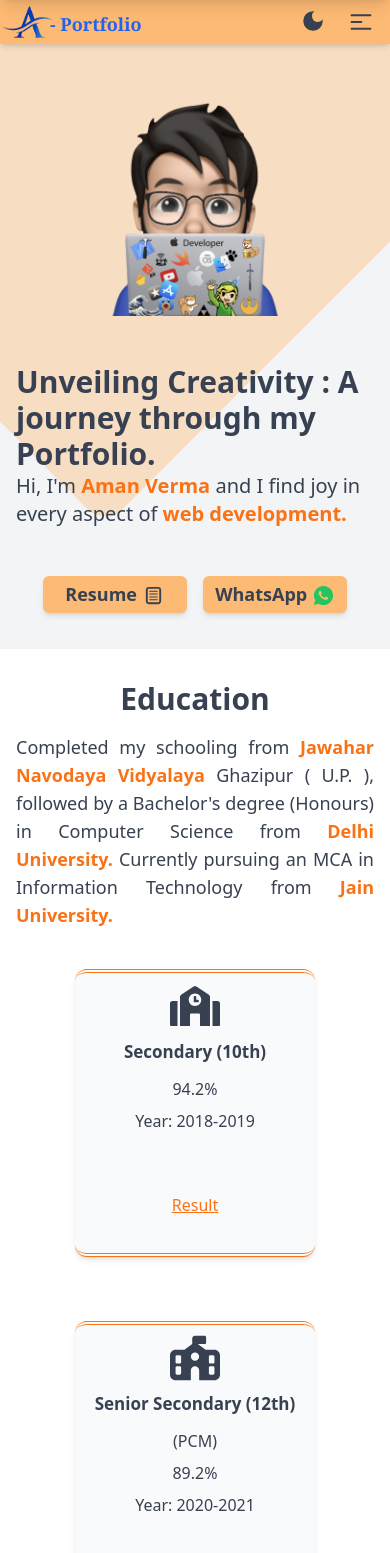
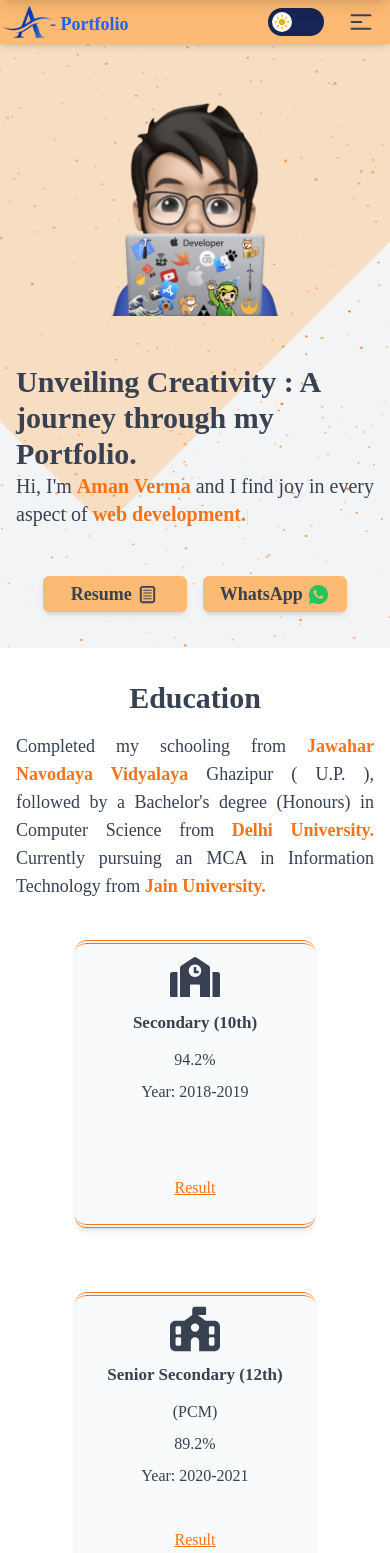
Before and after one commit to amanvermalmv211/portfolio, a React (Create React App) app: page / in a window 390 px wide. Shown: the top 1553 px of the page. Built offline with nearby package versions, Linux system fonts and the light colour scheme.

Commit message:
Changes in ui

```diff
--- a/src/index.css
+++ b/src/index.css
@@ -9,6 +9,7 @@
 body {
   padding: 0;
   margin: 0;
+  font-family: 'Times New Roman', Times, serif;
 }
 
 .modal-open {
--- a/src/portcomp/Contact.js
+++ b/src/portcomp/Contact.js
@@ -23,7 +23,7 @@ const Contact = (props) => {
                     <title>Contact Page | Aman's Portfolio 24x7</title>
                     <meta name="description" content="Fill out the contact form to reach Aman Verma for web development projects, collaborations, or inquiries. I'm just a message away!" />
                 </Helmet>
-                <h1 className={`text-5xl my-4 mb-12 font-bold text-gray-300 drop-shadow-[1px_2px_2px_rgb(0,0,0)] font-serif`} data-aos="zoom-in" data-aos-duration="1000">Get in touch</h1>
+                <h1 className={`text-5xl my-4 mb-12 font-bold text-gray-300 drop-shadow-[1px_2px_2px_rgb(0,0,0)]`} data-aos="zoom-in" data-aos-duration="1000">Get in touch</h1>
                 <form action="https://formspree.io/f/mpzgqqkz" method="post" className="container flex flex-col items-center justify-center max-w-sm rounded-xl p-6 border-2 border-white/20 bg-black bg-opacity-25 text-white shadow-md" data-aos="zoom-in" data-aos-duration="1000">
                     <div className="box border-b-2 border-white my-4 w-full">
                         <FaPerson size={25} className="inline-block mr-1 text-blue-500" />
--- a/src/portcomp/Home.js
+++ b/src/portcomp/Home.js
@@ -16,7 +16,7 @@ import { RiWhatsappFill } from 'react-icons/ri';
 import AOS from 'aos';
 import "aos/dist/aos.css";
 import { Helmet } from 'react-helmet-async';
-import TwinklingStars from './TwinklingStars';
+import TwinklingStars, { TwinklingOrange } from './TwinklingStars';
 
 const Home = (props) => {
 
@@ -65,9 +65,11 @@ const Home = (props) => {
           <meta name="description" content="Aman Verma's personal portfolio built with React. Showcasing modern web development projects using React, MERN stack, Tailwind CSS, and TypeScript with a focus on responsive design and clean UI." />
         </Helmet>
 
-        <div className={`flex items-center justify-center flex-col md:flex-row ${props.mode === "light" && "bg-gray-100"} relative overflow-hidden md:h-[420px]`}>
+        <div className={`flex items-center justify-center flex-col md:flex-row relative overflow-hidden md:h-[420px]`}>
 
-          <TwinklingStars />
+          {
+            props.mode === "light" ? <TwinklingOrange /> : <TwinklingStars />
+          }
 
           <div className={`h-[650px] md:h-[450px] w-[650px] md:w-[450px] ${props.mode === "light" ? "bg-orange-300/40" : "bgC2"} absolute -top-1/2 -right-10 md:right-0 rounded-3xl rotate-45`}></div>
 
@@ -75,7 +77,7 @@ const Home = (props) => {
             <img src={avtar} alt="My Avtar" className='object-contain mx-auto w-60 md:w-80' data-aos="zoom-in-down" data-aos-duration="800" />
           </div>
 
-          <div className="w-full md:w-3/5 p-4 relative">
+          <div className="w-full md:w-3/5 xl:w-3/6 p-4 relative">
             <div className={`text-${props.mode === "light" ? "black" : "white"} h-48 lg:h-40`}>
               <div id="typed-strings">
                 <p><strong className='text-3xl md:text-4xl'>Unveiling Creativity :  A journey through my Portfolio.</strong> <br /> <span className='text-xl md:text-2xl'>Hi, I'm <span className={`font-bold ${props.mode === "light" ? "text-orange-500" : "text-blue-500"}`}>Aman Verma</span> and I find joy in every aspect of <span className={`font-bold ${props.mode === "light" ? "text-orange-500" : "text-blue-500"}`}>web development.</span></span> </p>
@@ -100,35 +102,35 @@ const Home = (props) => {
 
         <div className="flex flex-wrap items-center justify-center gap-16 p-2 m-4">
 
-          <div className={`border-t-4 border-b-4 rounded-xl border-double flex flex-col p-2 h-72 shadow-md hover:scale-[1.03] text-center w-60 ${props.mode === "light" ? "border-orange-500 bg-gray-50" : "border-blue-600 bg-blue-950"}`} data-aos="flip-left" data-aos-duration="800">
+          <div className={`border-t-4 border-b-4 rounded-xl border-double flex flex-col p-2 h-72 shadow-md hover:scale-[1.03] text-center w-60 ${props.mode === "light" ? "border-orange-500 bg-gray-50" : "border-blue-600 bg-blue-950"} relative`} data-aos="flip-left" data-aos-duration="800">
             <FaSchool className='mx-auto' size={50} />
             <h3 className='font-bold text-[17px] my-2'>Secondary (10th)</h3>
             <p className='m-1'>94.2%</p>
             <p className='m-1'>Year: 2018-2019</p>
-            <div className={`gradeLink mt-14 ${props.mode === "light" ? "text-orange-500" : "text-blue-500"} underline`}>
+            <div className={`absolute w-full bottom-6 left-0 ${props.mode === "light" ? "text-orange-500" : "text-blue-500"} underline`}>
               <Link to={X} target='_parent'>Result</Link>
             </div>
           </div>
 
-          <div className={`border-t-4 border-b-4 rounded-xl border-double flex flex-col p-2 h-72 shadow-md hover:scale-[1.03] text-center w-60 ${props.mode === "light" ? "border-orange-500 bg-gray-50" : "border-blue-600 bg-blue-950"}`} data-aos="flip-left" data-aos-duration="800">
+          <div className={`border-t-4 border-b-4 rounded-xl border-double flex flex-col p-2 h-72 shadow-md hover:scale-[1.03] text-center w-60 ${props.mode === "light" ? "border-orange-500 bg-gray-50" : "border-blue-600 bg-blue-950"} relative`} data-aos="flip-left" data-aos-duration="800">
             <FaSchoolFlag className='mx-auto' size={50} />
 
             <h3 className='font-bold text-[17px] my-2'>Senior Secondary (12th)</h3>
             <p className='m-1'>(PCM)</p>
             <p className='m-1'>89.2%</p>
             <p className='m-1'>Year: 2020-2021</p>
-            <div className={`gradeLink mt-7 ${props.mode === "light" ? "text-orange-500" : "text-blue-500"} underline`}>
+            <div className={`absolute w-full bottom-6 left-0 ${props.mode === "light" ? "text-orange-500" : "text-blue-500"} underline`}>
               <Link to={XII} target='_parent'>Result</Link>
             </div>
           </div>
 
-          <div className={`border-t-4 border-b-4 rounded-xl border-double flex flex-col p-2 h-72 shadow-md hover:scale-[1.03] text-center w-60 ${props.mode === "light" ? "border-orange-500 bg-gray-50" : "border-blue-600 bg-blue-950"}`} data-aos="flip-left" data-aos-duration="800">
+          <div className={`border-t-4 border-b-4 rounded-xl border-double flex flex-col p-2 h-72 shadow-md hover:scale-[1.03] text-center w-60 ${props.mode === "light" ? "border-orange-500 bg-gray-50" : "border-blue-600 bg-blue-950"} relative`} data-aos="flip-left" data-aos-duration="800">
             <IoIosSchool className='mx-auto' size={50} />
 
             <h3 className='font-bold text-[17px] my-2'>B.Sc.(Hons.) CS</h3>
             <p className='m-1'>7.91 CGPA</p>
             <p className='m-1'>Year: 2021-2024</p>
-            <div className={`gradeLink mt-14 ${props.mode === "light" ? "text-orange-500" : "text-blue-500"} underline`}>
+            <div className={`absolute w-full bottom-6 left-0 ${props.mode === "light" ? "text-orange-500" : "text-blue-500"} underline`}>
               <Link to={clgRes} target='_parent'>Marksheet</Link>
             </div>
           </div>
--- a/src/portcomp/Navbar.js
+++ b/src/portcomp/Navbar.js
@@ -66,7 +66,7 @@ const Navbar = (props) => {
         <div className='flex items-center space-x-1 p-1.5 md:p-3'>
           <Link to="/#homesec" className={`flex items-center justify-center lg:border-r-2 ${props.mode === "light" ? "border-blue-600" : "border-yellow-600"} pr-4`}>
             <img src={logo} alt="portfolio" className={`object-contain w-4 h-4 scale-[6] mx-2 ${props.mode === "light" ? "invert" : "invert-0"}`} />
-            <span className={`ml-1 font-semibold text-lg pt-1 font-serif ${props.mode === "light" ? "text-blue-600" : "text-yellow-500"}`}> - Portfolio</span>
+            <span className={`ml-1 font-semibold text-lg pt-1 ${props.mode === "light" ? "text-blue-600" : "text-yellow-500"}`}> - Portfolio</span>
           </Link>
 
           <ul className='hidden lg:flex pl-4 space-x-10 font-semibold text-lg'>
@@ -78,14 +78,18 @@ const Navbar = (props) => {
           </ul>
         </div>
 
-        <div className="absolute top-2 lg:top-4 right-16 lg:right-36 lg:items-center lg:cursor-pointer" onClick={props.toggleMode}>
-          {
-            props.mode === "light" ? <MdDarkMode size={26} /> : <MdLightMode size={26} className='text-yellow-500' />
-          }
-        </div>
+        <div className='flex items-center justify-center gap-4 md:gap-8'>
+          <div className={`flex items-center w-14 h-7 p-1 ${props.mode === "light" ? "bg-blue-950" : "bg-orange-300"} rounded-full lg:cursor-pointer transition-all duration-300 lg:mr-20`} onClick={props.toggleMode}>
+            <span className={`h-5 w-5 bg-white rounded-full transition-all ${props.mode === "dark" && "ml-7"} flex items-center justify-center duration-300`}>
+              {
+                props.mode === "light" ? <MdLightMode className='text-yellow-500' /> : <MdDarkMode className='scale-110 text-gray-800' />
+              }
+            </span>
+          </div>
 
-        <div className='lg:hidden flex items-center justify-center space-x-8 px-2'>
-          <HiMiniBars3CenterLeft onClick={() => { setOpen(!open) }} size={26} className={`${props.mode === "light" ? "" : "text-yellow-500"}`} />
+          <div className='lg:hidden flex items-center justify-center space-x-8 px-2'>
+            <HiMiniBars3CenterLeft onClick={() => { setOpen(!open) }} size={26} className={`${props.mode === "light" ? "" : "text-yellow-500"}`} />
+          </div>
         </div>
 
       </div>
--- a/src/portcomp/Project.js
+++ b/src/portcomp/Project.js
@@ -49,14 +49,14 @@ const Project = (props) => {
 
           {
             projects.map((project, idx) => {
-              return <div key={idx} className={`border-t-4 border-b-4 rounded-xl border-double p-2 h-80 shadow-md hover:scale-[1.03] text-center w-60 ${props.mode === "light" ? "border-orange-500 bg-white" : "border-blue-600 bg-blue-950"} select-none`} data-aos={`${idx % 2 !== 0 ? "flip-left" : "flip-right"}`} data-aos-duration="800">
+              return <div key={idx} className={`border-t-4 border-b-4 rounded-xl border-double p-2 h-80 shadow-md hover:scale-[1.03] text-center w-60 ${props.mode === "light" ? "border-orange-500 bg-white" : "border-blue-600 bg-blue-950"} select-none relative`} data-aos={`${idx % 2 !== 0 ? "flip-left" : "flip-right"}`} data-aos-duration="800">
                 <div className="h-16 w-20 mx-auto">
                   <img src={project.img} alt="" className={`object-contain w-full h-full ${idx === 0 && "scale-[2.3]"} ${idx === 5 && "scale-[1.8]"} ${idx === 7 && "scale-[1.6]"} ${idx === 9 && "scale-[1.5]"}`} />
                 </div>
                 <h3 className='font-bold text-lg -mb-1'>{project.name}</h3>
                 <p className='mb-1'>{project.heading}</p>
                 <p className='text-justify text-sm'>{project.disc}</p>
-                <div className={`mt-2 ${props.mode === "light" ? "text-orange-500" : "text-blue-500"} underline flex items-center justify-around text-sm`}>
+                <div className={`absolute bottom-3 left-0 w-full ${props.mode === "light" ? "text-orange-500" : "text-blue-500"} underline flex items-center justify-around text-sm`}>
                   {project.feRepo && <Link to={project.feRepo} target='_blank'>FE Code</Link>}
                   {project.beRepo && <Link to={project.beRepo} target='_blank'>BE Code</Link>}
                   <Link to={project.link} target='_blank'>Live Site</Link>
--- a/src/portcomp/TwinklingStars.js
+++ b/src/portcomp/TwinklingStars.js
@@ -1,4 +1,4 @@
-import React, { useEffect, useRef } from 'react';
+import { useEffect, useRef } from 'react';
 
 const TwinklingStars = () => {
   const canvasRef = useRef(null);
@@ -66,3 +66,69 @@ const TwinklingStars = () => {
 };
 
 export default TwinklingStars;
+
+
+export const TwinklingOrange = () => {
+  const canvasRef = useRef(null);
+
+  useEffect(() => {
+    const canvas = canvasRef.current;
+    const ctx = canvas.getContext('2d');
+    canvas.width = window.innerWidth;
+    canvas.height = window.innerHeight;
+
+    const numStars = 400;
+    const stars = [];
+
+    for (let i = 0; i < numStars; i++) {
+      stars.push({
+        x: Math.random() * canvas.width,
+        y: Math.random() * canvas.height,
+        radius: Math.random() * 1.2 + 0.5,
+        speed: Math.random() * 0.02 + 0.01,
+        phase: Math.random() * Math.PI * 2,
+        baseAlpha: Math.random() * 0.5 + 0.2
+      });
+    }
+
+    function animate() {
+      ctx.clearRect(0, 0, canvas.width, canvas.height);
+
+      for (let s of stars) {
+        s.phase += s.speed;
+        const alpha = s.baseAlpha + 0.3 * Math.sin(s.phase);
+        ctx.beginPath();
+        ctx.arc(s.x, s.y, s.radius, 0, 2 * Math.PI);
+        ctx.fillStyle = `rgba(249, 115, 22, ${alpha})`; // orange-500 (#f97316)
+        ctx.fill();
+      }
+
+      requestAnimationFrame(animate);
+    }
+
+    animate();
+
+    const handleResize = () => {
+      canvas.width = window.innerWidth;
+      canvas.height = window.innerHeight;
+    };
+
+    window.addEventListener('resize', handleResize);
+    return () => window.removeEventListener('resize', handleResize);
+  }, []);
+
+  return (
+    <canvas
+      ref={canvasRef}
+      className="bg-gray-100"
+      style={{
+        position: 'absolute',
+        bottom: 0,
+        left: 0,
+        width: '100%',
+        height: '100%',
+        zIndex: -1,
+      }}
+    />
+  );
+};
```
Also changed, not shown: public/manifest.json.
